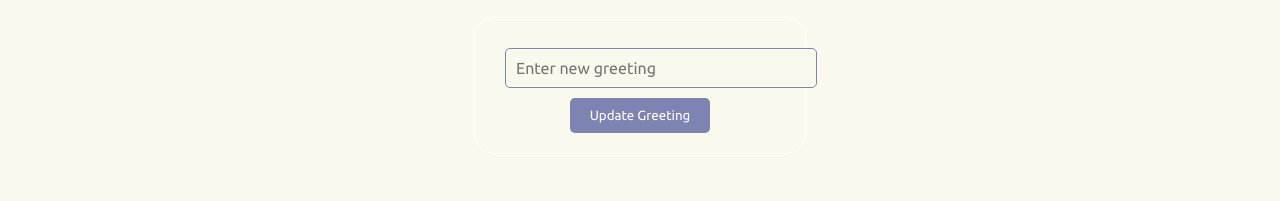
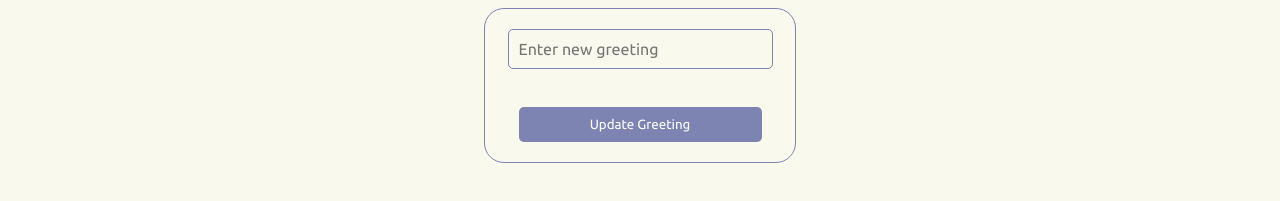
Before and after one commit to sleetplayground/sleet_web_hello, a website built with Parcel: page src/index.html in a window 1280 px wide. Shown: the part 375-576 px from the top of the page. Built offline with nearby package versions, Linux system fonts and the light colour scheme; a web font is replaced by a local one; what @near-wallet-selector/core, @near-wallet-selector/meteor-wallet, @near-wallet-selector/modal-ui, @near-wallet-selector/my-near-wallet would draw is missing.

Commit message:
Update style.css

```diff
--- a/src/css/style.css
+++ b/src/css/style.css
@@ -86,16 +86,19 @@ button:hover {
 
 /* greeting_update */
 #greeting_update {
-  border: 1px solid rgb(255, 255, 255);
+  border: 1px solid var(--light-text);
   border-radius: 20px;
   padding: 20px;
   margin: 20px;
+  display: flex;
+  flex-direction: column;
+  align-items: center;
 }
 
 #new_greeting_input {
-  width: 100%;
+  width: 90%;
   padding: 10px;
-  margin: 10px;
+  margin-bottom: 10px;
   border: 1px solid var(--light-text);
   border-radius: 5px;
   font-family: 'Ubuntu', sans-serif;
@@ -109,3 +112,36 @@ button:hover {
   border-color: var(--dark-text);
   outline: none;
 }
+
+#update_greeting_button {
+  width: 90%;
+  padding: 10px;
+  margin-top: 10px;
+  font-family: 'Ubuntu', sans-serif;
+  background-color: var(--light-text);
+  color: white;
+  border: none;
+  border-radius: 5px;
+  cursor: pointer;
+  transition: background-color 0.3s;
+}
+
+#update_greeting_button:hover {
+  opacity: 0.8;
+}
+
+@media (prefers-color-scheme: dark) {
+  #greeting_update {
+    border: 1px solid var(--dark-text);
+  }
+
+  #new_greeting_input {
+    background-color: var(--dark-bg);
+    color: var(--dark-text);
+  }
+
+  #update_greeting_button {
+    background-color: var(--dark-text);
+    color: black;
+  }
+}
```
